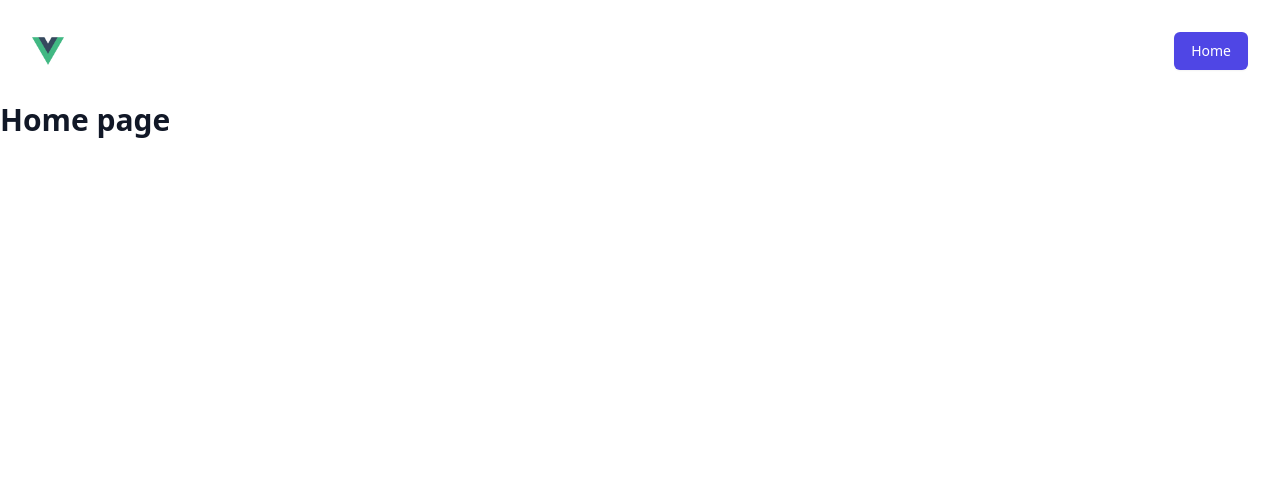
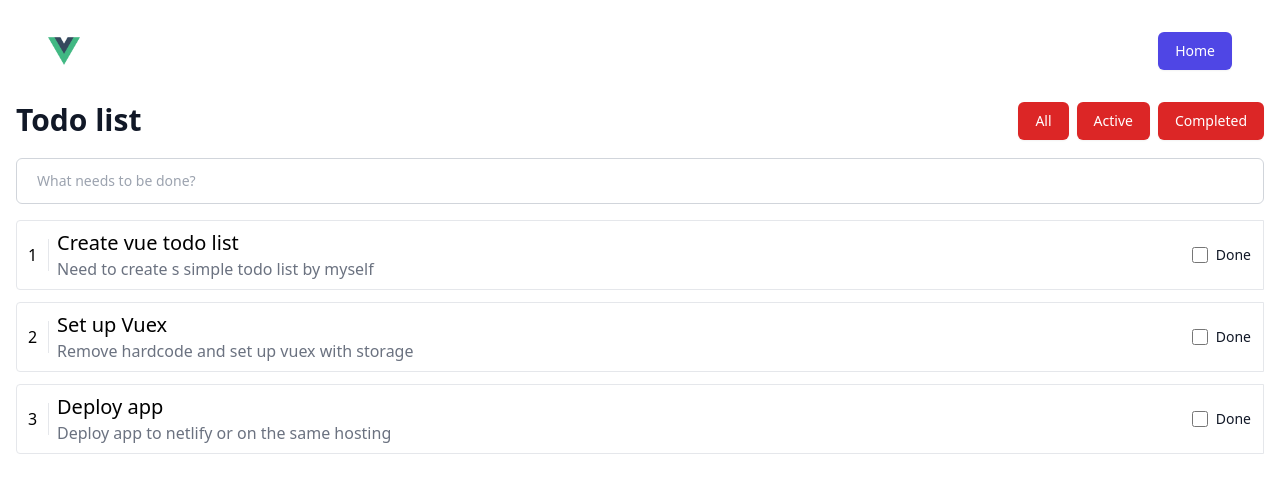
Before and after one commit to vadiminsk/vue-todolist, a Vue app: page /#/ in a window 1280 px wide. Shown: the top 492 px of the page. Built offline with nearby package versions, Linux system fonts and the light colour scheme.

Commit message:
add components

```diff
--- /dev/null
+++ b/src/components/AppBlockTitle.vue
@@ -0,0 +1,24 @@
+<template>
+  <div class="flex justify-between">
+    <h2
+      class="text-2xl font-bold leading-7 text-gray-900 sm:text-3xl sm:truncate mb-5"
+    >
+      {{ greetingText }}
+    </h2>
+    <TodoListFilter />
+  </div>
+</template>
+
+<script>
+import TodoListFilter from "./TodoListFilter.vue";
+
+export default {
+  name: "AppBlockTitle",
+  components: {
+    TodoListFilter,
+  },
+  props: { greetingText: String },
+};
+</script>
+
+<style></style>
--- a/src/components/TodoList.vue
+++ b/src/components/TodoList.vue
@@ -0,0 +1,24 @@
+<template>
+  <div>
+    <AppBlockTitle greeting-text="Todo list" />
+    <TodoListInput />
+    <TodoListItem />
+  </div>
+</template>
+
+<script>
+import AppBlockTitle from "./AppBlockTitle.vue";
+import TodoListInput from "./TodoListInput.vue";
+import TodoListItem from "./TodoListItem.vue";
+
+export default {
+  name: "TodoList",
+  components: {
+    AppBlockTitle,
+    TodoListInput,
+    TodoListItem,
+  },
+};
+</script>
+
+<style></style>
--- /dev/null
+++ b/src/components/TodoListFilter.vue
@@ -0,0 +1,30 @@
+<template>
+  <div>
+    <button
+      type="button"
+      class="inline-flex items-center px-4 py-2 mr-2 border border-transparent rounded-md shadow-sm text-sm font-medium text-white bg-red-600 hover:bg-red-900 focus:outline-none focus:ring-2 focus:ring-offset-2 focus:bg-red-900"
+    >
+      All
+    </button>
+    <button
+      type="button"
+      class="inline-flex items-center px-4 py-2 mr-2 border border-transparent rounded-md shadow-sm text-sm font-medium text-white bg-red-600 hover:bg-red-900 focus:outline-none focus:ring-2 focus:ring-offset-2 focus:bg-red-900"
+    >
+      Active
+    </button>
+    <button
+      type="button"
+      class="inline-flex items-center px-4 py-2 border border-transparent rounded-md shadow-sm text-sm font-medium text-white bg-red-600 hover:bg-red-900 focus:outline-none focus:ring-2 focus:ring-offset-2 focus:bg-red-900"
+    >
+      Completed
+    </button>
+  </div>
+</template>
+
+<script>
+export default {
+  name: "TodoListFilter",
+};
+</script>
+
+<style></style>
--- /dev/null
+++ b/src/components/TodoListInput.vue
@@ -0,0 +1,20 @@
+<template>
+  <div class="mb-4">
+    <label for="todo-text" class="block text-sm font-medium text-gray-700"
+      ><input
+        type="text"
+        name="price"
+        id="todo-text"
+        class="focus:ring-indigo-500 focus:border-indigo-500 block w-full p-3 pl-5 sm:text-sm border border-gray-300 rounded-md"
+        placeholder="What needs to be done?"
+    /></label>
+  </div>
+</template>
+
+<script>
+export default {
+  name: "TodoListInput",
+};
+</script>
+
+<style></style>
--- a/src/components/TodoListItem.vue
+++ b/src/components/TodoListItem.vue
@@ -0,0 +1,56 @@
+<template>
+  <div
+    v-for="item in list"
+    :key="item.id"
+    class="flex items-center border border-gray-200 rounded-l mb-3"
+  >
+    <div class="flex items-center justify-center w-8 h-8 border-r">
+      {{ item.id }}
+    </div>
+    <div class="p-2">
+      <h4 class="text-xl">{{ item.title }}</h4>
+      <p class="text-base text-gray-500 font-normal">{{ item.description }}</p>
+    </div>
+    <div class="flex items-center ml-auto pr-3">
+      <input
+        id="remember-me"
+        name="remember-me"
+        type="checkbox"
+        class="h-4 w-4 text-indigo-600 focus:ring-indigo-500 border-gray-300 rounded"
+      />
+      <label for="remember-me" class="ml-2 block text-sm text-gray-900">
+        Done
+      </label>
+    </div>
+  </div>
+</template>
+
+<script>
+export default {
+  name: "TodoListItem",
+
+  data() {
+    return {
+      list: [
+        {
+          id: 1,
+          title: "Create vue todo list",
+          description: "Need to create s simple todo list by myself",
+        },
+        {
+          id: 2,
+          title: "Set up Vuex",
+          description: "Remove hardcode and set up vuex with storage",
+        },
+        {
+          id: 3,
+          title: "Deploy app",
+          description: "Deploy app to netlify or on the same hosting",
+        },
+      ],
+    };
+  },
+};
+</script>
+
+<style></style>
--- a/src/layouts/MainLayout.vue
+++ b/src/layouts/MainLayout.vue
@@ -1,5 +1,5 @@
 <template>
-  <div class="max-w-7xl mx-auto">
+  <div class="max-w-7xl mx-auto px-4">
     <AppHeader />
     <router-view />
   </div>
--- a/src/views/Home.vue
+++ b/src/views/Home.vue
@@ -1,18 +1,15 @@
 <template>
   <div>
-    <h1
-      class="text-2xl font-bold leading-7 text-gray-900 sm:text-3xl sm:truncate"
-    >
-      Home page
-    </h1>
+    <TodoList />
   </div>
 </template>
 
 <script>
 // @ is an alias to /src
-// import HelloWorld from '@/components/HelloWorld.vue'
+import TodoList from "@/components/TodoList.vue";
 
 export default {
   name: "Home",
+  components: { TodoList },
 };
 </script>
--- a/tailwind.config.js
+++ b/tailwind.config.js
@@ -1,11 +1,14 @@
 module.exports = {
-  purge: { content: ['./public/**/*.html', './src/**/*.vue'] },
+  purge: { content: ["./public/**/*.html", "./src/**/*.vue"] },
   darkMode: false, // or 'media' or 'class'
   theme: {
     extend: {},
   },
   variants: {
-    extend: {},
+    extend: {
+      backgroundColor: ["checked"],
+      borderColor: ["checked"],
+    },
   },
   plugins: [],
-}
+};
```
